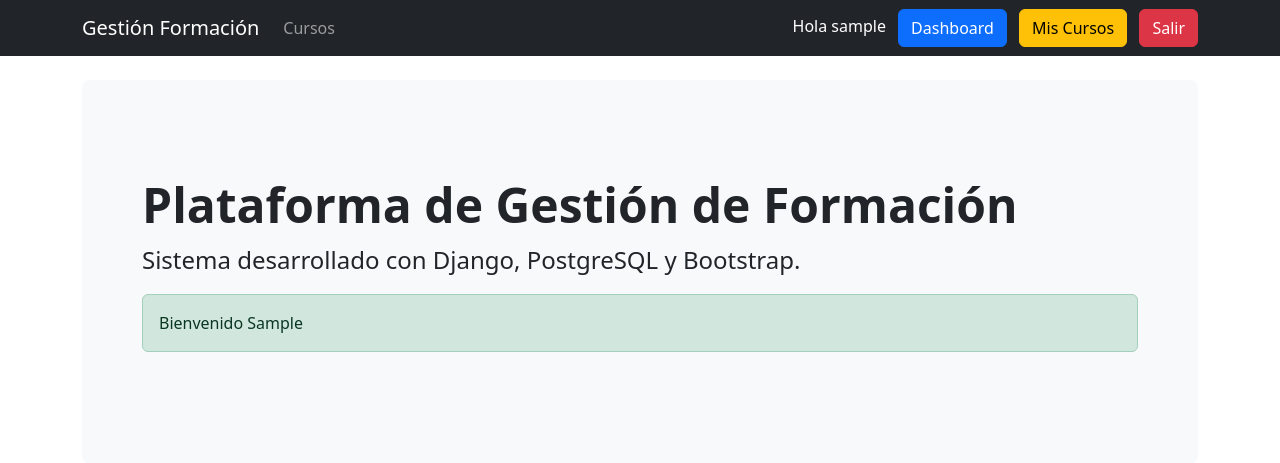
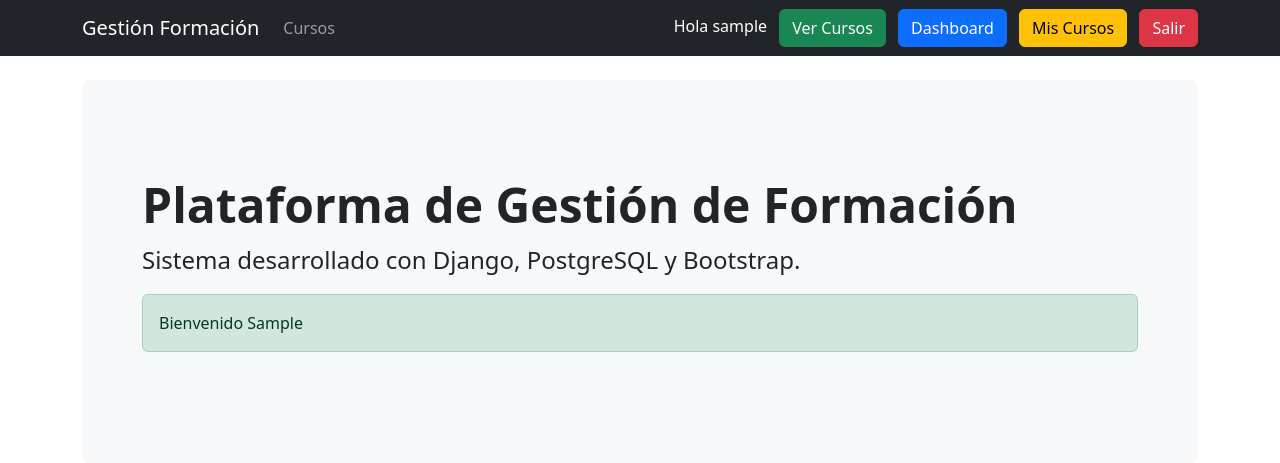
Before and after one commit to DannoEery/gestion_formacion, a Django app: page / in a window 1280 px wide. Shown: the top 463 px of the page. Run offline with Django 5.2, Linux system fonts and the light colour scheme; the visitor is signed in with stand-in values (Sample User, id 1); parts of the project's set-up code (start-up, migrations or seed data) failed here and were passed over.

Commit message:
Añadido

```diff
--- a/templates/base.html
+++ b/templates/base.html
@@ -1,6 +1,7 @@
 {% load static %}
 <!DOCTYPE html>
 <html lang="es">
+
 <head>
     <meta charset="UTF-8">
     <title>
@@ -11,6 +12,7 @@
     <!-- Bootstrap -->
     <link href="https://cdn.jsdelivr.net/npm/bootstrap@5.3.3/dist/css/bootstrap.min.css" rel="stylesheet">
 </head>
+
 <body>
     <!-- =========================
         NAVBAR
@@ -37,6 +39,17 @@
                         Hola
                         {{ user.username }}
                     </span>
+
+                    <!-- =========================
+                        ACCESO CATÁLOGO
+                ========================== -->
+
+
+                    <a href="{% url 'lista_cursos' %}" class="btn btn-success me-2">
+
+                        Ver Cursos
+
+                    </a>
                     <!-- =========================
                             MENU ALUMNO
                     ========================== -->
@@ -100,4 +113,5 @@
     <script src="https://cdn.jsdelivr.net/npm/bootstrap@5.3.3/dist/js/bootstrap.bundle.min.js">
     </script>
 </body>
+
 </html>
```
